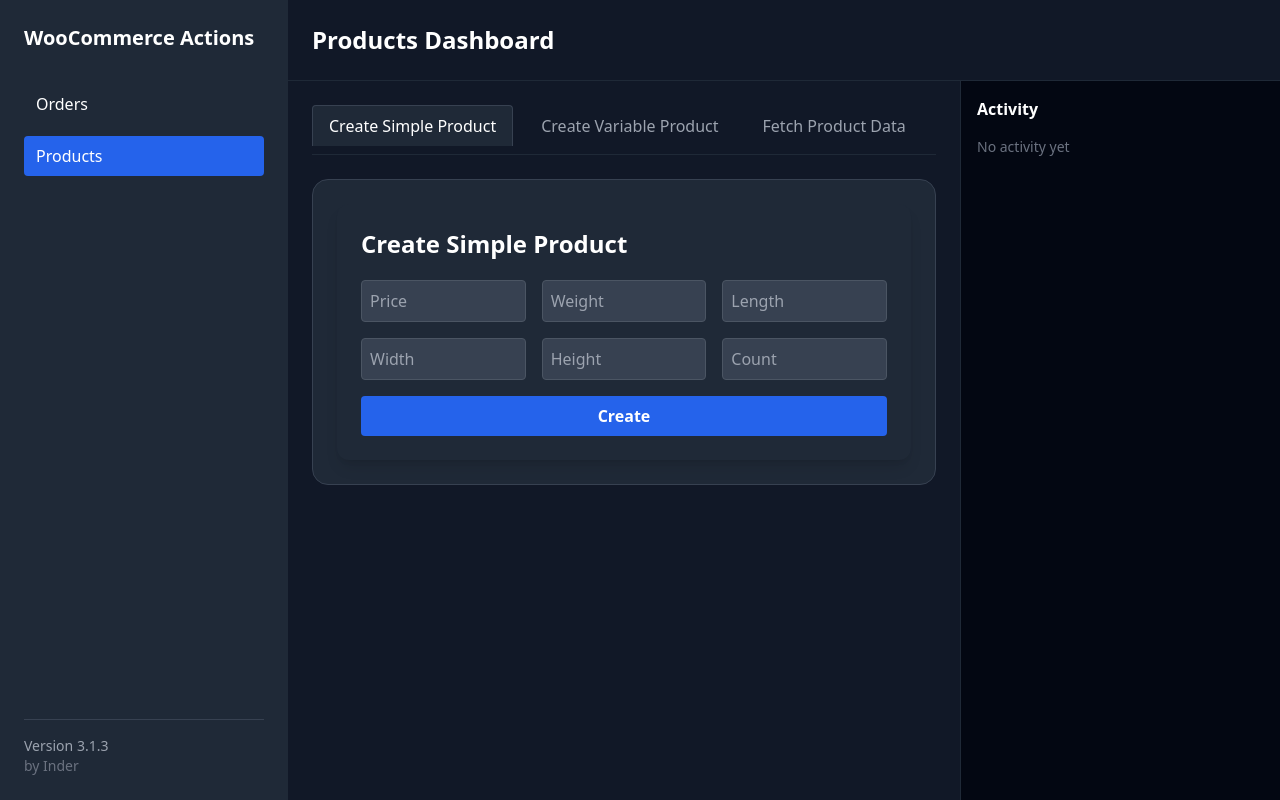
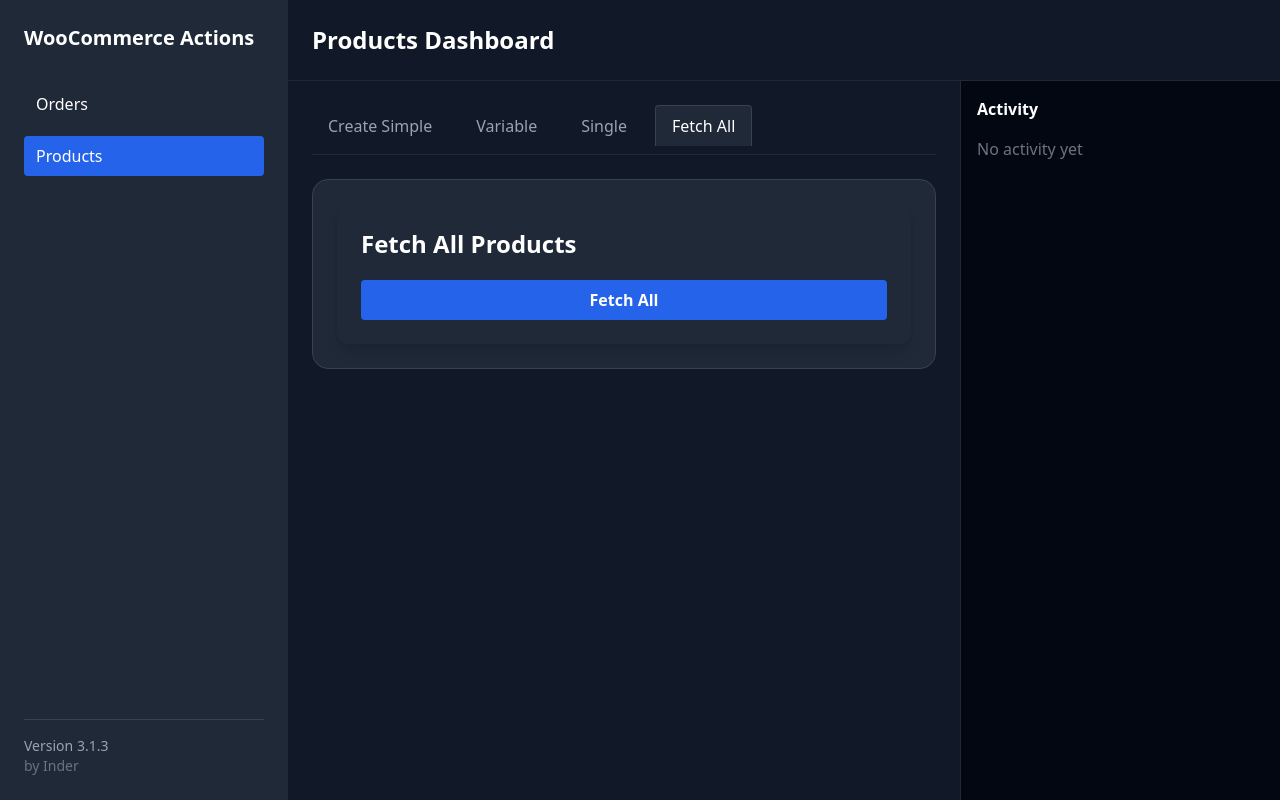
Before and after one commit to Inderbir001/wooCommerce-actions, a React (Vite) app in the folder woo-ui/: page / in a window 1280 px wide. Both pictures are taken after a click on the button "Products". Built offline with nearby package versions, Linux system fonts and the light colour scheme.

Commit message:
added fetch all in ui

```diff
--- a/woo-ui/src/App.jsx
+++ b/woo-ui/src/App.jsx
@@ -4,6 +4,7 @@
   CreateSimpleProduct,
   CreateVariableProduct,
   RetrieveProduct,
+  FetchAllProducts,
 } from "./pages/CreateProduct";
 
 export default function App() {
@@ -18,9 +19,8 @@
   const handleSectionChange = (sec) => {
     setSection(sec);
 
-    // reset tabs based on section
     if (sec === "orders") setActive("orders");
-    if (sec === "products") setActive("simple");
+    if (sec === "products") setActive("fetchAll"); // 🔥 better default
   };
 
   return (
@@ -60,10 +60,8 @@
       {/* MAIN */}
       <div className="flex-1 flex flex-col overflow-hidden">
         {/* HEADER */}
-        <div className="p-6 border-b border-gray-800 flex justify-left items-center">
-          <h1 className="text-2xl font-bold capitalize text-center">
-            {section} Dashboard
-          </h1>
+        <div className="p-6 border-b border-gray-800">
+          <h1 className="text-2xl font-bold capitalize">{section} Dashboard</h1>
         </div>
 
         {/* CONTENT */}
@@ -89,35 +87,30 @@
                 <>
                   <button
                     onClick={() => setActive("simple")}
-                    className={`px-4 py-2 rounded-t ${
-                      active === "simple"
-                        ? "bg-gray-800 border border-gray-700 border-b-0"
-                        : "text-gray-400 hover:text-white"
-                    }`}
+                    className={`px-4 py-2 rounded-t ${active === "simple" ? "bg-gray-800 border border-gray-700 border-b-0" : "text-gray-400 hover:text-white"}`}
                   >
-                    Create Simple Product
+                    Create Simple
                   </button>
 
                   <button
                     onClick={() => setActive("variable")}
-                    className={`px-4 py-2 rounded-t ${
-                      active === "variable"
-                        ? "bg-gray-800 border border-gray-700 border-b-0"
-                        : "text-gray-400 hover:text-white"
-                    }`}
+                    className={`px-4 py-2 rounded-t ${active === "variable" ? "bg-gray-800 border border-gray-700 border-b-0" : "text-gray-400 hover:text-white"}`}
                   >
-                    Create Variable Product
+                    Variable
                   </button>
 
                   <button
                     onClick={() => setActive("fetchProduct")}
-                    className={`px-4 py-2 rounded-t ${
-                      active === "fetchProduct"
-                        ? "bg-gray-800 border border-gray-700 border-b-0"
-                        : "text-gray-400 hover:text-white"
-                    }`}
+                    className={`px-4 py-2 rounded-t ${active === "fetchProduct" ? "bg-gray-800 border border-gray-700 border-b-0" : "text-gray-400 hover:text-white"}`}
                   >
-                    Fetch Product Data
+                    Single
+                  </button>
+
+                  <button
+                    onClick={() => setActive("fetchAll")}
+                    className={`px-4 py-2 rounded-t ${active === "fetchAll" ? "bg-gray-800 border border-gray-700 border-b-0" : "text-gray-400 hover:text-white"}`}
+                  >
+                    Fetch All
                   </button>
                 </>
               )}
@@ -140,6 +133,11 @@
               {section === "products" && active === "fetchProduct" && (
                 <RetrieveProduct addLog={addLog} />
               )}
+
+              {/* 🔥 THIS WAS MISSING */}
+              {section === "products" && active === "fetchAll" && (
+                <FetchAllProducts addLog={addLog} />
+              )}
             </div>
           </div>
 
@@ -147,11 +145,11 @@
           <div className="w-80 border-l border-gray-800 p-4 overflow-y-auto bg-gray-950">
             <h2 className="font-semibold mb-4">Activity</h2>
 
+            {logs.length === 0 && (
+              <p className="text-gray-500">No activity yet</p>
+            )}
+
             <div className="space-y-2 text-sm">
-              {logs.length === 0 && (
-                <p className="text-gray-500">No activity yet</p>
-              )}
-
               {logs.map((log) => (
                 <div
                   key={log.id}
--- a/woo-ui/src/pages/CreateProduct.jsx
+++ b/woo-ui/src/pages/CreateProduct.jsx
@@ -3,9 +3,9 @@
   createSimpleProduct,
   createVariableProduct,
   retrieveProduct,
+  fetchAllProducts,
 } from "../services/api";
 
-/* REUSABLE INPUT */
 function Input({ placeholder, value, setValue }) {
   return (
     <input
@@ -305,3 +305,115 @@
     </div>
   );
 }
+
+/* ================= Fetch All PRODUCTS ================= */
+export function FetchAllProducts({ addLog }) {
+  const [products, setProducts] = useState([]);
+  const [loading, setLoading] = useState(false);
+  const [error, setError] = useState("");
+
+  const [page, setPage] = useState(1);
+  const perPage = 50;
+
+  const paginated = products.slice((page - 1) * perPage, page * perPage);
+
+  const totalPages = Math.ceil(products.length / perPage);
+
+  const handleFetch = async () => {
+    if (loading) return;
+
+    setLoading(true);
+    setError("");
+
+    try {
+      const res = await fetchAllProducts();
+      const items = res.data.data || [];
+
+      setProducts(items);
+      setPage(1);
+      addLog(`📦 Fetched ${items.length} products`);
+    } catch (err) {
+      setError("Failed to fetch products ❌");
+    }
+
+    setLoading(false);
+  };
+
+  return (
+    <div className="bg-gray-800 p-6 rounded-xl shadow-lg flex flex-col h-full">
+      <h2 className="text-2xl font-semibold mb-5">Fetch All Products</h2>
+
+      <button
+        onClick={handleFetch}
+        disabled={loading}
+        className="btn-primary w-full flex items-center justify-center gap-2"
+      >
+        {loading && (
+          <div className="w-4 h-4 border-2 border-white border-t-transparent rounded-full animate-spin"></div>
+        )}
+        <span>{loading ? "Fetching..." : "Fetch All"}</span>
+      </button>
+
+      {error && <p className="text-red-400 mt-4">{error}</p>}
+
+      {products.length > 0 && (
+        <div className="mt-6 bg-gray-900 p-4 rounded-xl h-[400px] overflow-y-auto">
+          <h3 className="mb-3 text-green-400 font-semibold">
+            All Products ({products.length})
+          </h3>
+
+          <p className="text-sm text-gray-400 mb-2">
+            Showing {(page - 1) * perPage + 1}–
+            {Math.min(page * perPage, products.length)} of {products.length}
+          </p>
+
+          <div className="space-y-3">
+            {paginated.map((p) => (
+              <div
+                key={p.id}
+                className="bg-gray-800 p-4 rounded-xl border border-gray-700"
+              >
+                <div className="flex justify-between mb-2">
+                  <span className="font-semibold">#{p.id}</span>
+                  <span className="text-green-400">₹{p.price}</span>
+                </div>
+
+                <div className="text-sm text-gray-400 grid grid-cols-2 gap-2">
+                  <span>Name: {p.name}</span>
+                  <span>Status: {p.status}</span>
+                  <span>Type: {p.type}</span>
+                  <span>Stock: {p.stock_quantity}</span>
+                </div>
+              </div>
+            ))}
+          </div>
+
+          {/* 🔥 Pagination controls */}
+          <div className="flex justify-between items-center mt-4">
+            <button
+              onClick={() => setPage((prev) => Math.max(prev - 1, 1))}
+              disabled={page === 1}
+              className="px-3 py-1 bg-gray-700 rounded disabled:opacity-50"
+            >
+              Prev
+            </button>
+
+            <span className="text-sm text-gray-400">
+              Page {page} of {totalPages}
+            </span>
+
+            <button
+              onClick={() =>
+                setPage((prev) => (prev < totalPages ? prev + 1 : prev))
+              }
+              disabled={page === totalPages}
+              className="px-3 py-1 bg-gray-700 rounded disabled:opacity-50"
+            >
+              Next
+            </button>
+          </div>
+        </div>
+      )}
+    </div>
+  );
+}
--- a/woo-ui/src/services/api.js
+++ b/woo-ui/src/services/api.js
@@ -14,3 +14,7 @@
 
 export const retrieveProduct = (data) =>
   API.get(`/products/retrieve-product/${data.productId}`);
+
+export const fetchAllProducts = () => {
+  return axios.get("http://localhost:5000/products/fetch-all-products");
+};
```
Also changed, not shown: 1 other file (tests, documents, lock files or other folders).
